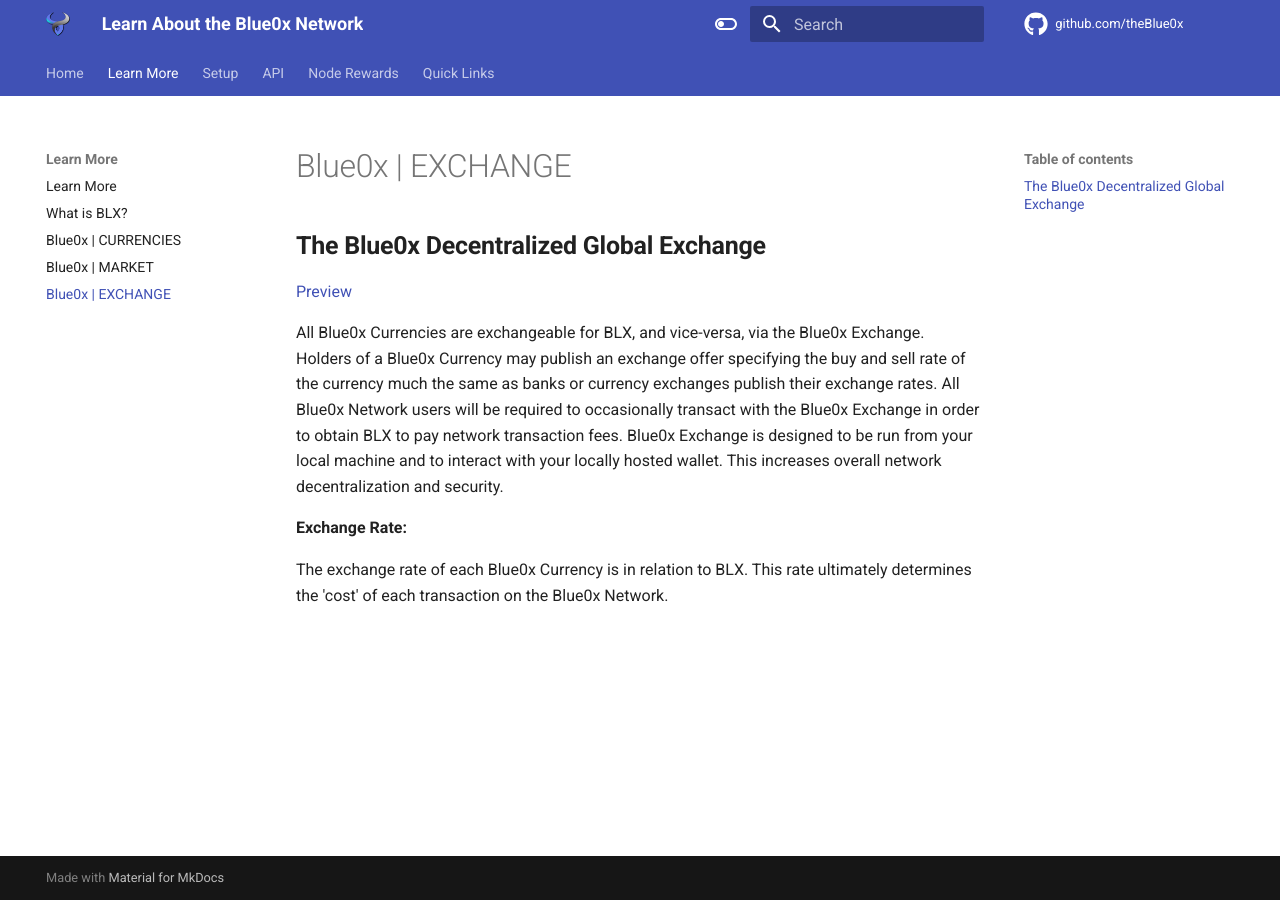
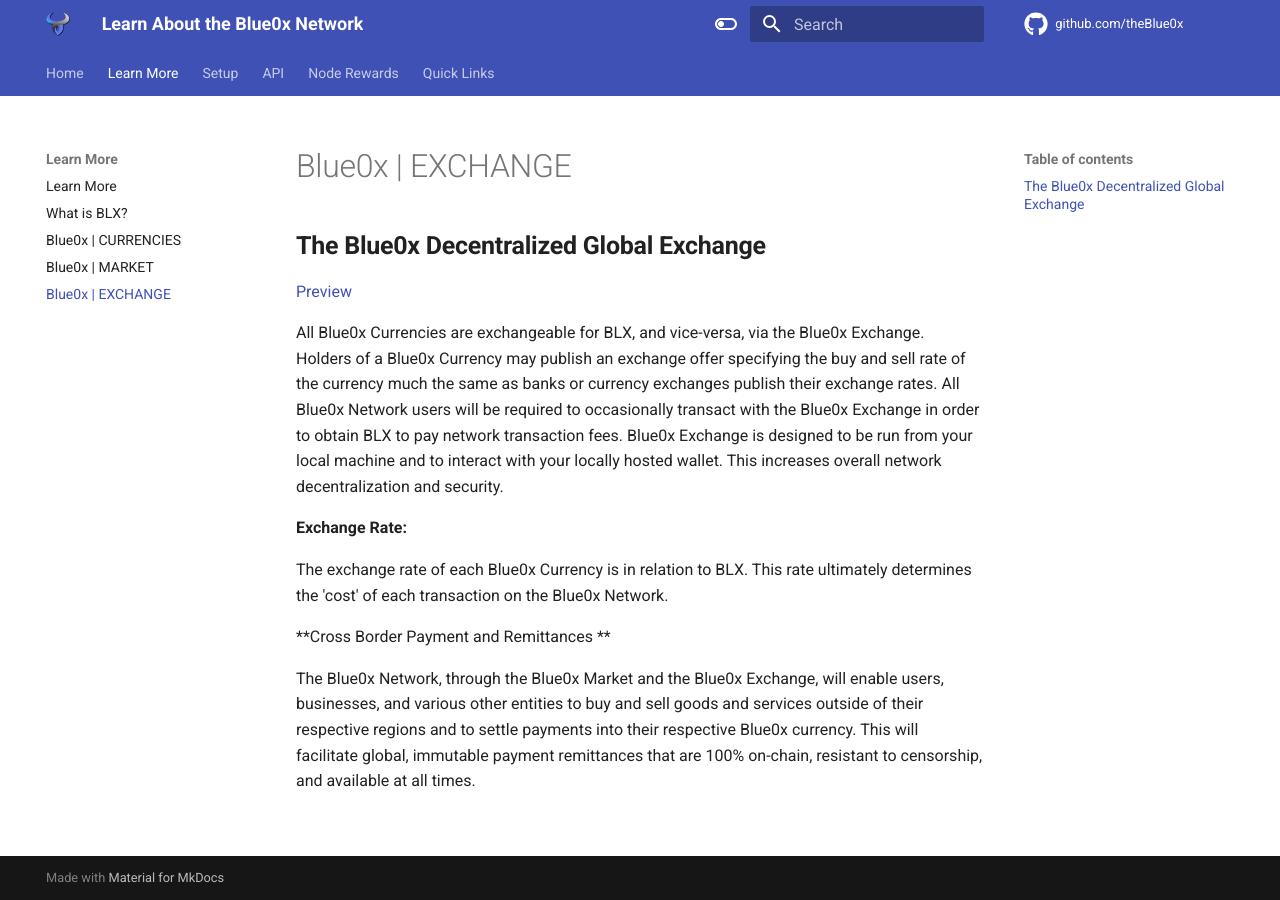
Before and after one commit to theBlue0x/docs, an MkDocs documentation site: the page built from docs/learn_more/exchange.md, in a window 1280 px wide. Built offline with MkDocs 1.6.1 and Material for MkDocs 9.7.7, drawn with Linux system fonts in a browser that asks for light colours.

Commit message:
Update exchange.md

```diff
--- a/docs/learn_more/exchange.md
+++ b/docs/learn_more/exchange.md
@@ -7,3 +7,7 @@
 **Exchange Rate:**
 
 The exchange rate of each Blue0x Currency is in relation to BLX.  This rate ultimately determines the 'cost' of each transaction on the Blue0x Network.
+
+**Cross Border Payment and Remittances **
+
+The Blue0x Network, through the Blue0x Market and the Blue0x Exchange, will enable users, businesses, and various other entities to buy and sell goods and services outside of their respective regions and to settle payments into their respective Blue0x currency.  This will facilitate global, immutable payment remittances that are 100% on-chain, resistant to censorship, and available at all times.
```
